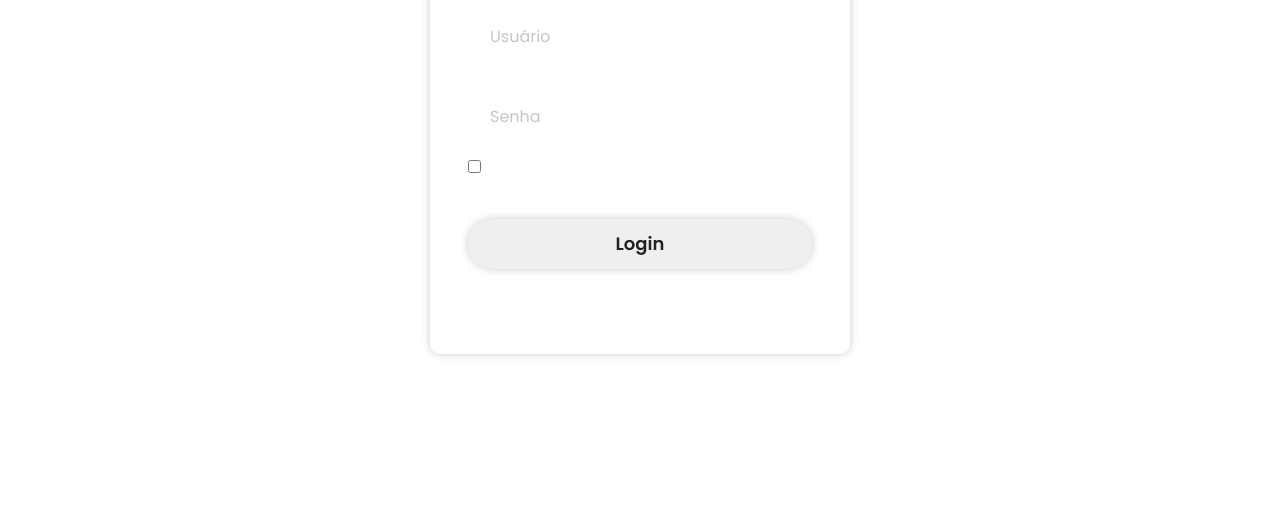
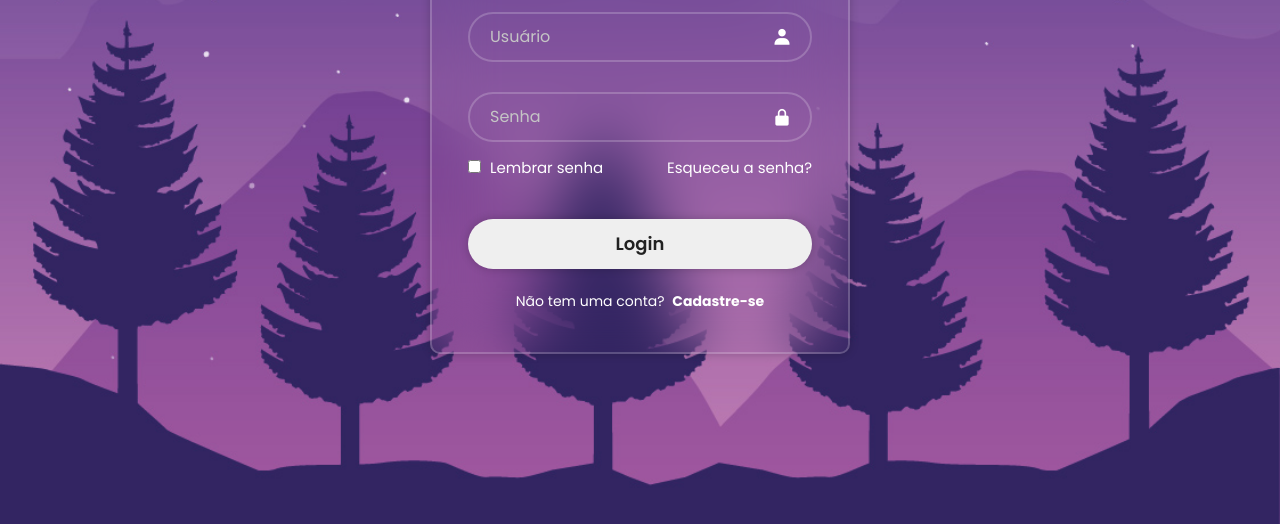
Before and after one commit to LuanIago/Pagina_de_login, a plain HTML site: page index.html in a window 1280 px wide. Shown: the part 276-800 px from the top of the page. Drawn offline with nearby package versions, Linux system fonts and the light colour scheme; the site is published under a folder, as on GitHub Pages, so addresses that start at the root find nothing.

Commit message:
Fixed error when loading page background image

```diff
--- a/assets/styles/style.css
+++ b/assets/styles/style.css
@@ -16,7 +16,7 @@ body {
     align-items: center;
     height: 100vh;
     width: 100vw;
-    background: url(/assets/images/wallpaper.jpg);
+    background: url(../images/wallpaper.jpg);
     background-position: center;
     background-size: cover;
     background-repeat: no-repeat;
```
